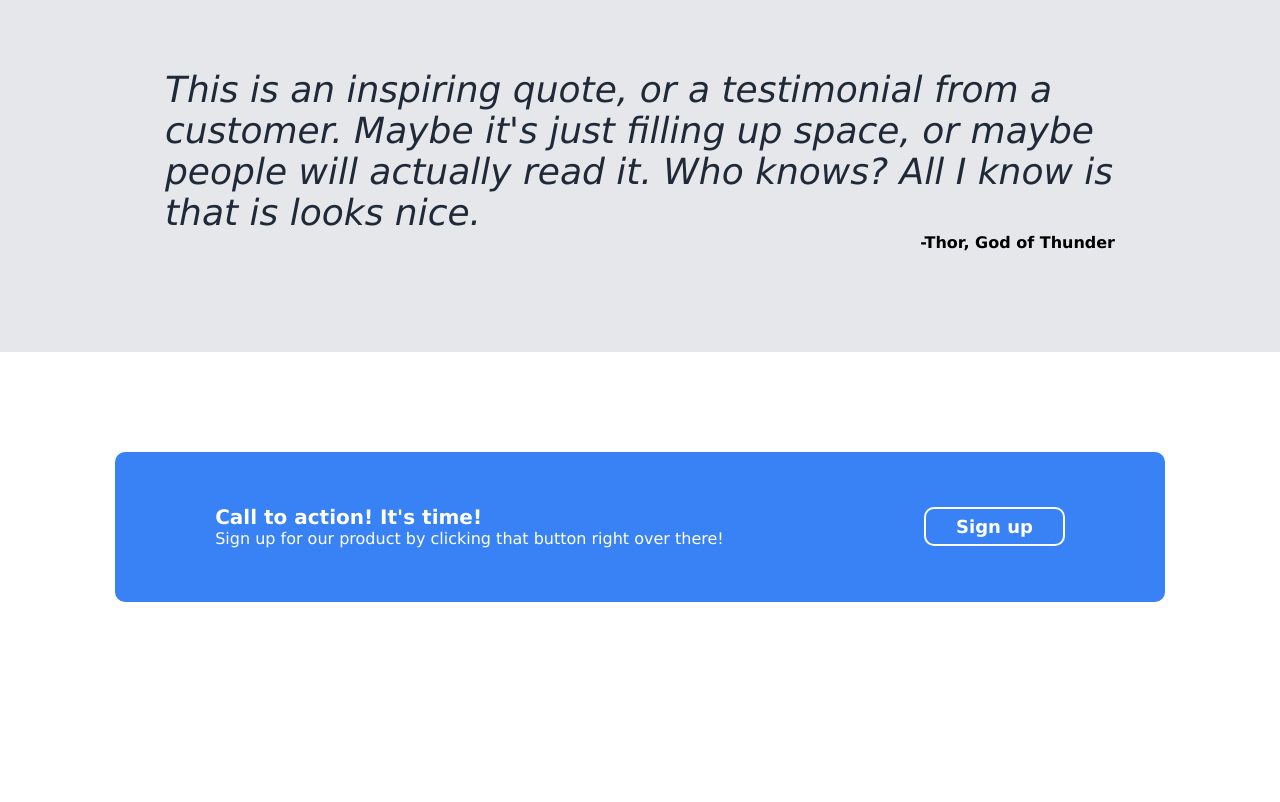
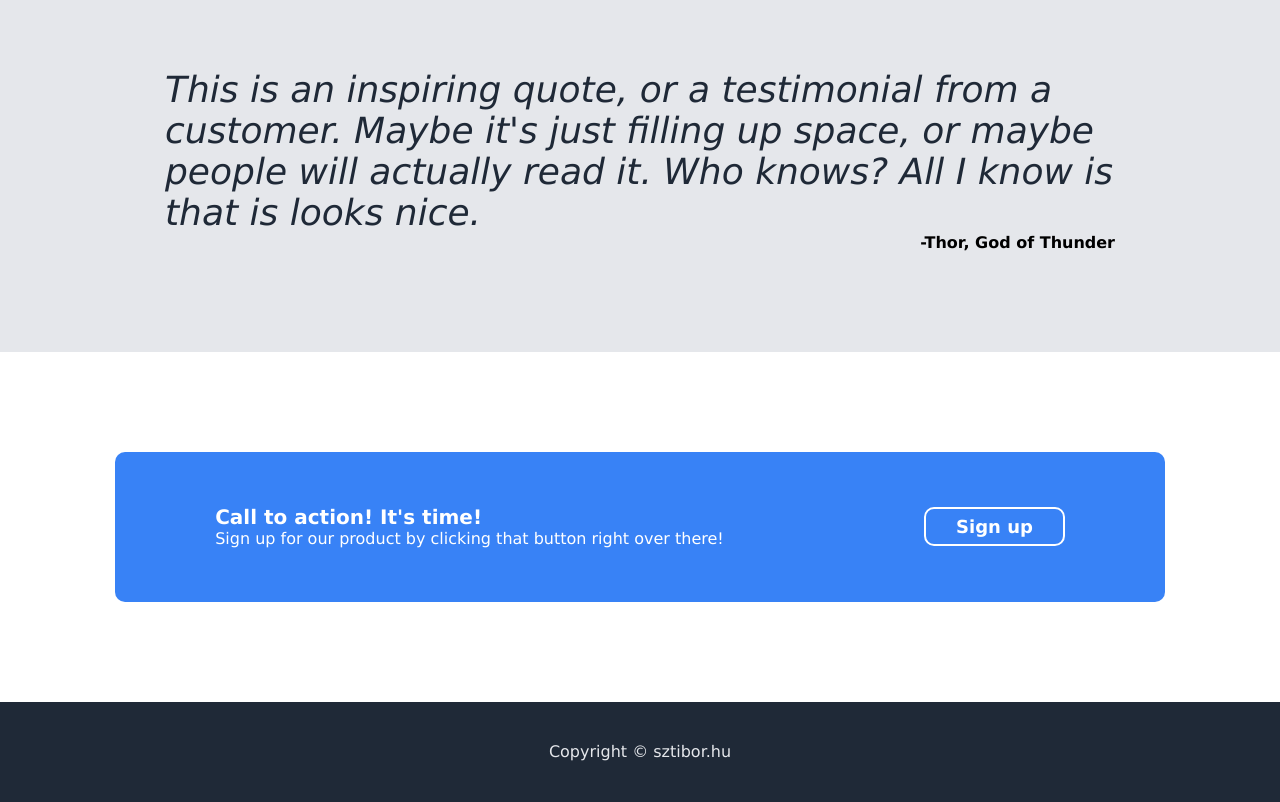
Before and after one commit to stroydev/odin-landing-page, a plain HTML site: page index.html in a window 1280 px wide. Shown: the part 1212-2014 px from the top of the page. Before the commit the page ends 1914 px from the top, so only its background shows below. Drawn offline with Linux system fonts and the light colour scheme.

Commit message:
Create footer section

```diff
--- a/index.html
+++ b/index.html
@@ -72,5 +72,11 @@
             </div>
         </div>
     </div>
+
+    <div class="footercontainer">
+        <div class="footer">
+            <div class="copyright">Copyright © sztibor.hu</div>
+        </div>
+    </div>
 </body>
 </html>
--- a/style.css
+++ b/style.css
@@ -177,3 +177,22 @@
     padding: 7px 30px;
     border: 2px solid white;
 }
+
+.footercontainer {
+    display: flex;
+    justify-content: center;
+}
+
+.footer {
+    display: flex;
+    height: 100px;
+    width: 100%;
+    background-color: #1F2937;
+    justify-content: center;
+    align-items: center;
+    color: white;
+}
+
+.copyright {
+    color: #E5E7EB;
+}
```
